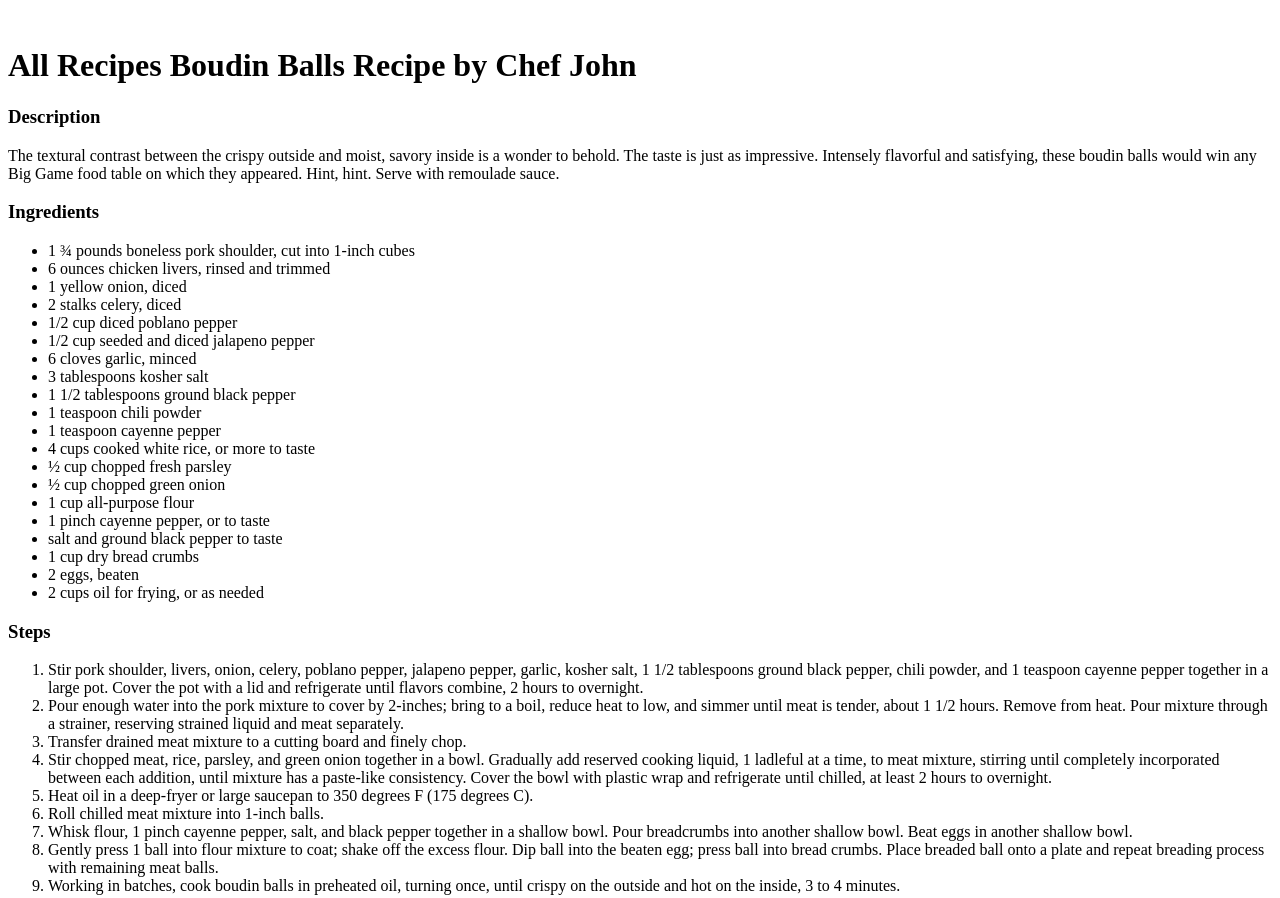
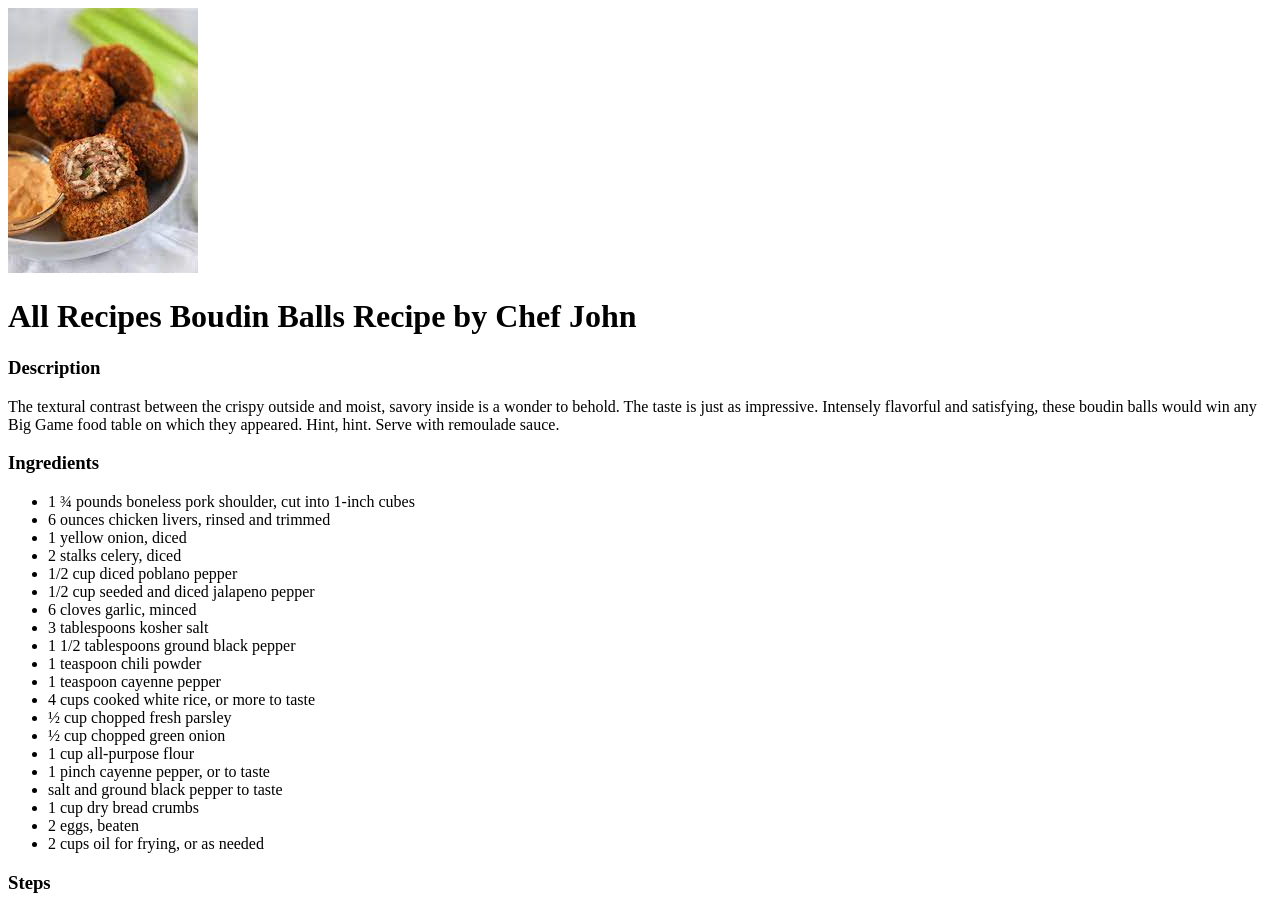
Before and after one commit to Zinayus/odin-recipes, a plain HTML site: page recipes/boudin-balls-recipe.html in a window 1280 px wide. Shown: the top 898 px of the page. Drawn offline with Linux system fonts and the light colour scheme.

Commit message:
updated photo link

```diff
--- a/recipes/boudin-balls-recipe.html
+++ b/recipes/boudin-balls-recipe.html
@@ -3,7 +3,7 @@
     <head>
         <meta charset="utf-8">
         <title>Odin Recipes</title>
-            <img href="photos/boudin-balls.jpeg">
+            <img src="../photos/boudin-balls.jpeg">
         </head>
 
     <body>
```
